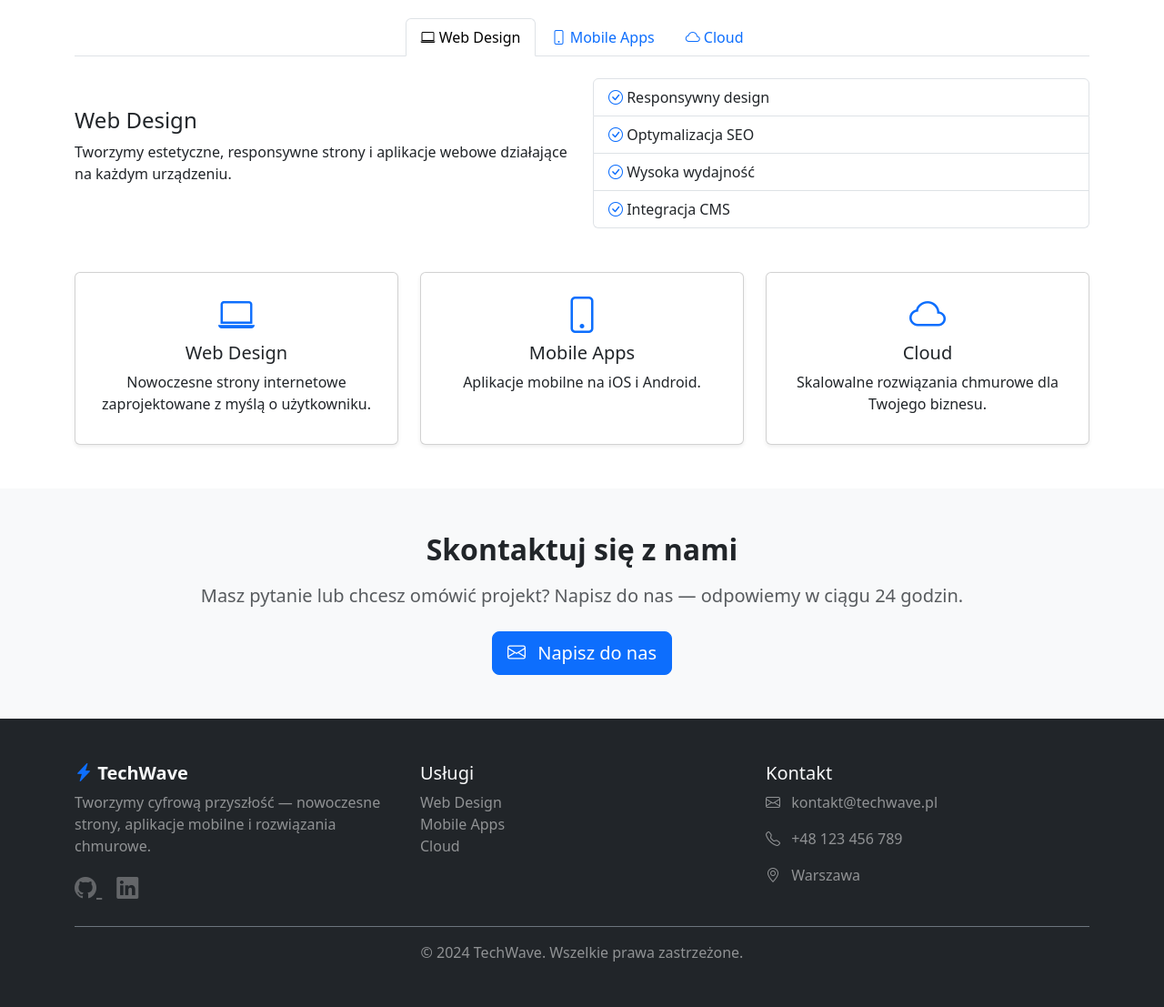
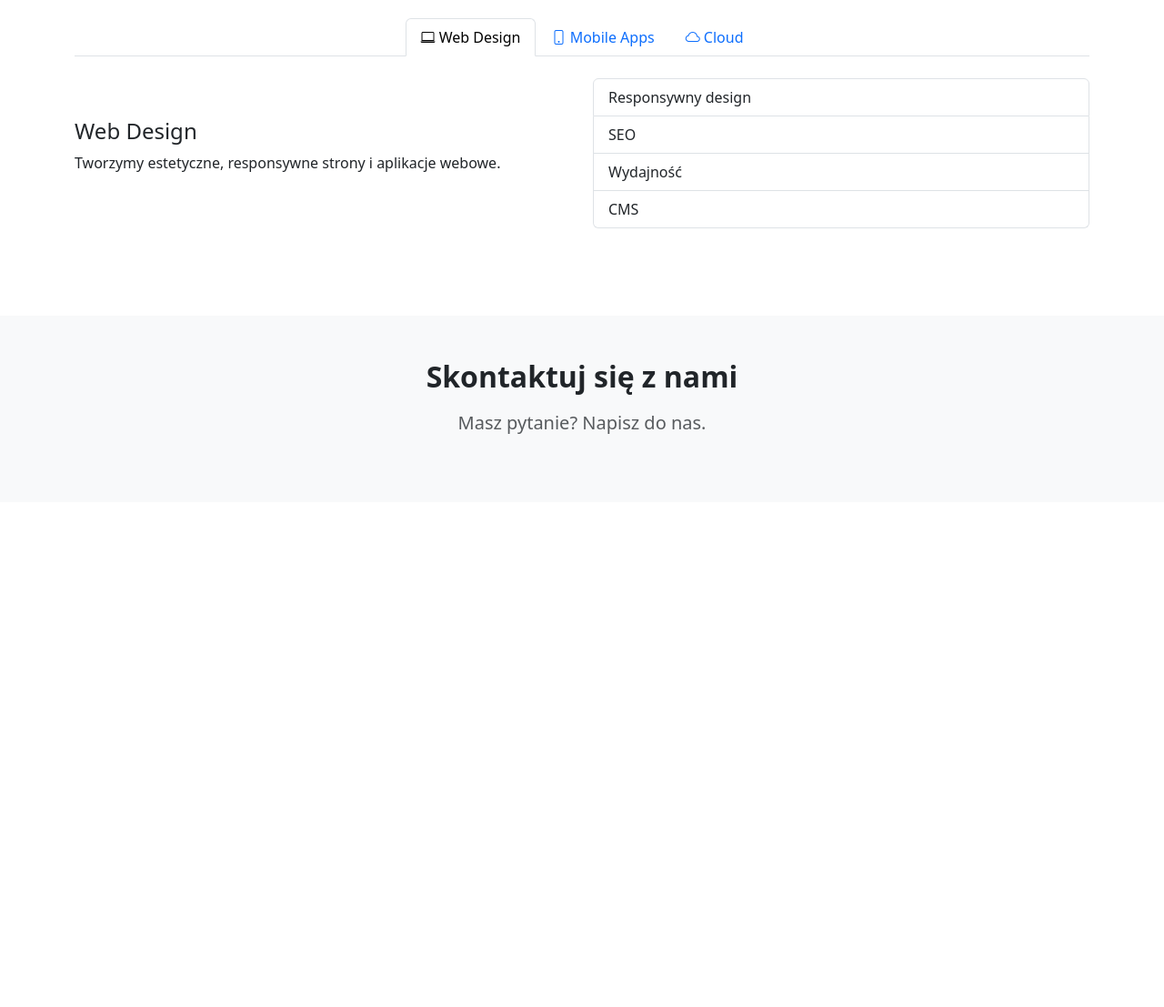
Before and after one commit to kamila12354/TechWave2, a plain HTML site: page index.html in a window 1280 px wide. Shown: the part 820-1927 px from the top of the page at 91% size. After the commit the page ends 1372 px from the top, so only its background shows below. Drawn offline with nearby package versions, Linux system fonts and the light colour scheme.

Commit message:
poprawione

```diff
--- a/index.html
+++ b/index.html
@@ -36,6 +36,7 @@
 </head>
 
 <body>
+
 <nav class="navbar navbar-expand-lg navbar-dark bg-dark">
     <div class="container">
 
@@ -56,18 +57,8 @@
                     <a class="nav-link active" href="#">Strona główna</a>
                 </li>
 
-                <li class="nav-item dropdown">
-
-                    <a class="nav-link dropdown-toggle" href="#" data-bs-toggle="dropdown">
-                        Usługi
-                    </a>
-
-                    <ul class="dropdown-menu">
-                        <li><a class="dropdown-item" href="#">Web Design</a></li>
-                        <li><a class="dropdown-item" href="#">Mobile Apps</a></li>
-                        <li><a class="dropdown-item" href="#">Cloud</a></li>
-                    </ul>
-
+                <li class="nav-item">
+                    <a class="nav-link" href="#services">Usługi</a>
                 </li>
 
                 <li class="nav-item">
@@ -175,7 +166,7 @@
     </div>
 </section>
 
-<section class="py-5">
+<section id="services" class="py-5">
 
     <div class="container">
 
@@ -215,299 +206,83 @@
 
         </ul>
 
-
         <div class="tab-content mb-5">
 
             <div class="tab-pane fade show active" id="web">
-
                 <div class="row align-items-center">
 
                     <div class="col-md-6">
-
                         <h4>Web Design</h4>
-
-                        <p>
-                            Tworzymy estetyczne, responsywne strony i aplikacje webowe działające na każdym urządzeniu.
-                        </p>
-
+                        <p>Tworzymy estetyczne, responsywne strony i aplikacje webowe.</p>
                     </div>
 
                     <div class="col-md-6">
-
                         <ul class="list-group">
-
-                            <li class="list-group-item">
-                                <i class="bi bi-check-circle text-primary"></i>
-                                Responsywny design
-                            </li>
-
-                            <li class="list-group-item">
-                                <i class="bi bi-check-circle text-primary"></i>
-                                Optymalizacja SEO
-                            </li>
-
-                            <li class="list-group-item">
-                                <i class="bi bi-check-circle text-primary"></i>
-                                Wysoka wydajność
-                            </li>
-
-                            <li class="list-group-item">
-                                <i class="bi bi-check-circle text-primary"></i>
-                                Integracja CMS
-                            </li>
-
+                            <li class="list-group-item">Responsywny design</li>
+                            <li class="list-group-item">SEO</li>
+                            <li class="list-group-item">Wydajność</li>
+                            <li class="list-group-item">CMS</li>
                         </ul>
-
                     </div>
 
                 </div>
             </div>
 
+            <div class="tab-pane fade" id="mobile">
+                <div class="row align-items-center">
 
-            <div class="tab-pane fade" id="mobile">
+                    <div class="col-md-6">
+                        <h4>Mobile Apps</h4>
+                        <p>Aplikacje iOS i Android.</p>
+                    </div>
 
+                    <div class="col-md-6">
                         <ul class="list-group">
-
-                    <li class="list-group-item">Aplikacje iOS i Android</li>
+                            <li class="list-group-item">Android / iOS</li>
                             <li class="list-group-item">Cross-platform</li>
-                    <li class="list-group-item">Płynne UI</li>
-                    <li class="list-group-item">Integracje API</li>
-
+                            <li class="list-group-item">UI/UX</li>
+                            <li class="list-group-item">API</li>
                         </ul>
+                    </div>
 
                 </div>
-
+            </div>
 
             <div class="tab-pane fade" id="cloud">
+                <div class="row align-items-center">
 
+                    <div class="col-md-6">
+                        <h4>Cloud</h4>
+                        <p>Rozwiązania chmurowe dla firm.</p>
+                    </div>
+
+                    <div class="col-md-6">
                         <ul class="list-group">
-
-                    <li class="list-group-item">Skalowalna infrastruktura</li>
-                    <li class="list-group-item">Migracje do chmury</li>
+                            <li class="list-group-item">AWS / Azure</li>
                             <li class="list-group-item">DevOps</li>
                             <li class="list-group-item">Automatyzacja</li>
+                            <li class="list-group-item">Skalowanie</li>
+                        </ul>
+                    </div>
 
-                </ul>
-
+                </div>
             </div>
 
         </div>
 
-        <div class="row g-4">
-
-            <div class="col-md-4">
-
-                <div class="card card-service h-100 shadow-sm text-center">
-
-                    <div class="card-body">
-
-                        <i class="bi bi-laptop fs-1 text-primary mb-3"></i>
-
-                        <h5 class="card-title">
-                            Web Design
-                        </h5>
-
-                        <p>
-                            Nowoczesne strony internetowe zaprojektowane z myślą o użytkowniku.
-                        </p>
-
-                    </div>
-                </div>
-            </div>
-
-
-            <div class="col-md-4">
-
-                <div class="card card-service h-100 shadow-sm text-center">
-
-                    <div class="card-body">
-
-                        <i class="bi bi-phone fs-1 text-primary mb-3"></i>
-
-                        <h5 class="card-title">
-                            Mobile Apps
-                        </h5>
-
-                        <p>
-                            Aplikacje mobilne na iOS i Android.
-                        </p>
-
-                    </div>
-                </div>
-            </div>
-
-
-            <div class="col-md-4">
-
-                <div class="card card-service h-100 shadow-sm text-center">
-
-                    <div class="card-body">
-
-                        <i class="bi bi-cloud fs-1 text-primary mb-3"></i>
-
-                        <h5 class="card-title">
-                            Cloud
-                        </h5>
-
-                        <p>
-                            Skalowalne rozwiązania chmurowe dla Twojego biznesu.
-                        </p>
-
-                    </div>
-                </div>
-            </div>
-
-        </div>
     </div>
 </section>
 
 <section id="kontakt" class="py-5 bg-light text-center">
 
     <div class="container">
+        <h2 class="fw-bold mb-3">Skontaktuj się z nami</h2>
+        <p class="lead text-muted mb-4">Masz pytanie? Napisz do nas.</p>
+    </div>
 
-        <h2 class="fw-bold mb-3">
-            Skontaktuj się z nami
-        </h2>
-
-        <p class="lead text-muted mb-4">
-            Masz pytanie lub chcesz omówić projekt?
-            Napisz do nas — odpowiemy w ciągu 24 godzin.
-        </p>
-
-        <button class="btn btn-primary btn-lg"
-                data-bs-toggle="modal"
-                data-bs-target="#contactModal">
-
-            <i class="bi bi-envelope me-2"></i>
-            Napisz do nas
-        </button>
-
-    </div>
 </section>
 
-<div class="modal fade" id="contactModal">
-
-    <div class="modal-dialog">
-        <div class="modal-content">
-
-            <div class="modal-header">
-                <h5 class="modal-title">Formularz kontaktowy</h5>
-                <button class="btn-close" data-bs-dismiss="modal"></button>
-            </div>
-
-            <div class="modal-body">
-
-                <form class="needs-validation" novalidate>
-
-                    <div class="mb-3">
-
-                        <label class="form-label">Imię</label>
-                        <input type="text" class="form-control" required>
-
-                    </div>
-
-                    <div class="mb-3">
-
-                        <label class="form-label">Email</label>
-                        <input type="email" class="form-control" required>
-
-                    </div>
-
-                    <div class="mb-3">
-
-                        <label class="form-label">Wiadomość</label>
-                        <textarea class="form-control" rows="4" required></textarea>
-
-                    </div>
-
-                    <button class="btn btn-primary w-100">
-                        Wyślij wiadomość
-                    </button>
-
-                </form>
-
-            </div>
-        </div>
-    </div>
-</div>
-
-<footer class="bg-dark text-light py-5">
-
-    <div class="container">
-
-        <div class="row row-cols-1 row-cols-md-3 g-4">
-
-            <div>
-
-                <h5 class="fw-bold">
-                    <i class="bi bi-lightning-charge-fill text-primary"></i>
-                    TechWave
-                </h5>
-
-                <p class="text-white-50">
-                    Tworzymy cyfrową przyszłość — nowoczesne strony,
-                    aplikacje mobilne i rozwiązania chmurowe.
-                </p>
-
-                <div class="fs-4">
-
-                    <a href="https://github.com" target="_blank" class="text-white-50 me-3" style="opacity: 0.6;">
-                        <i class="bi bi-github"></i>
-                    </a>
-
-                    <a href="https://linkedin.com" target="_blank" class="text-white-50" style="opacity: 0.6;">
-                        <i class="bi bi-linkedin"></i>
-                    </a>
-
-                </div>
-
-            </div>
-
-            <div>
-
-                <h5>Usługi</h5>
-
-                <ul class="list-unstyled text-white-50">
-
-                    <li>Web Design</li>
-                    <li>Mobile Apps</li>
-                    <li>Cloud</li>
-
-                </ul>
-
-            </div>
-
-            <div>
-
-                <h5>Kontakt</h5>
-
-                <p class="text-white-50">
-                    <i class="bi bi-envelope me-2"></i>
-                    kontakt@techwave.pl
-                </p>
-
-                <p class="text-white-50">
-                    <i class="bi bi-telephone me-2"></i>
-                    +48 123 456 789
-                </p>
-
-                <p class="text-white-50">
-                    <i class="bi bi-geo-alt me-2"></i>
-                    Warszawa
-                </p>
-
-            </div>
-
-        </div>
-
-        <div class="border-top border-secondary mt-4 pt-3 text-center text-white-50">
-
-            © 2024 TechWave. Wszelkie prawa zastrzeżone.
-
-        </div>
-
-    </div>
-</footer>
+<script src="https://cdn.jsdelivr.net/npm/bootstrap@5.3.2/dist/js/bootstrap.bundle.min.js"></script>
 
 </body>
 </html>
```
Also changed, not shown: index2.html (+3 -1 lines). Lines whose indentation alone changed are shown as unchanged.
